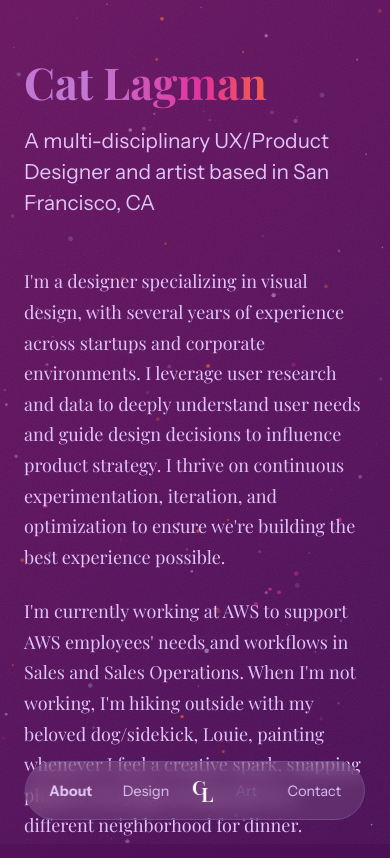
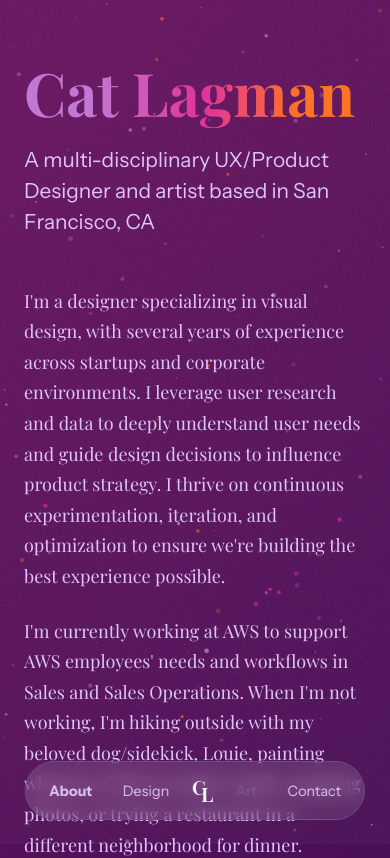
Before and after one commit to catlagman/portfolio, a Next.js app: page / in a window 390 px wide. Shown: the top 858 px of the page. Built offline with nearby package versions, Linux system fonts and the light colour scheme; no server answers.

Commit message:
larger h1 across all screen sizes

```diff
--- a/app/page.module.scss
+++ b/app/page.module.scss
@@ -494,7 +494,7 @@ $spacing-section: 4rem;
   }
 
   .heroName {
-    font-size: 3.5em;
+    font-size: 5em;
   }
 
   .heroSubtitle {
@@ -541,7 +541,7 @@ $spacing-section: 4rem;
   }
 
   .heroName {
-    font-size: 2.75em;
+    font-size: 3.75em;
   }
 
   .heroSubtitle {
```
